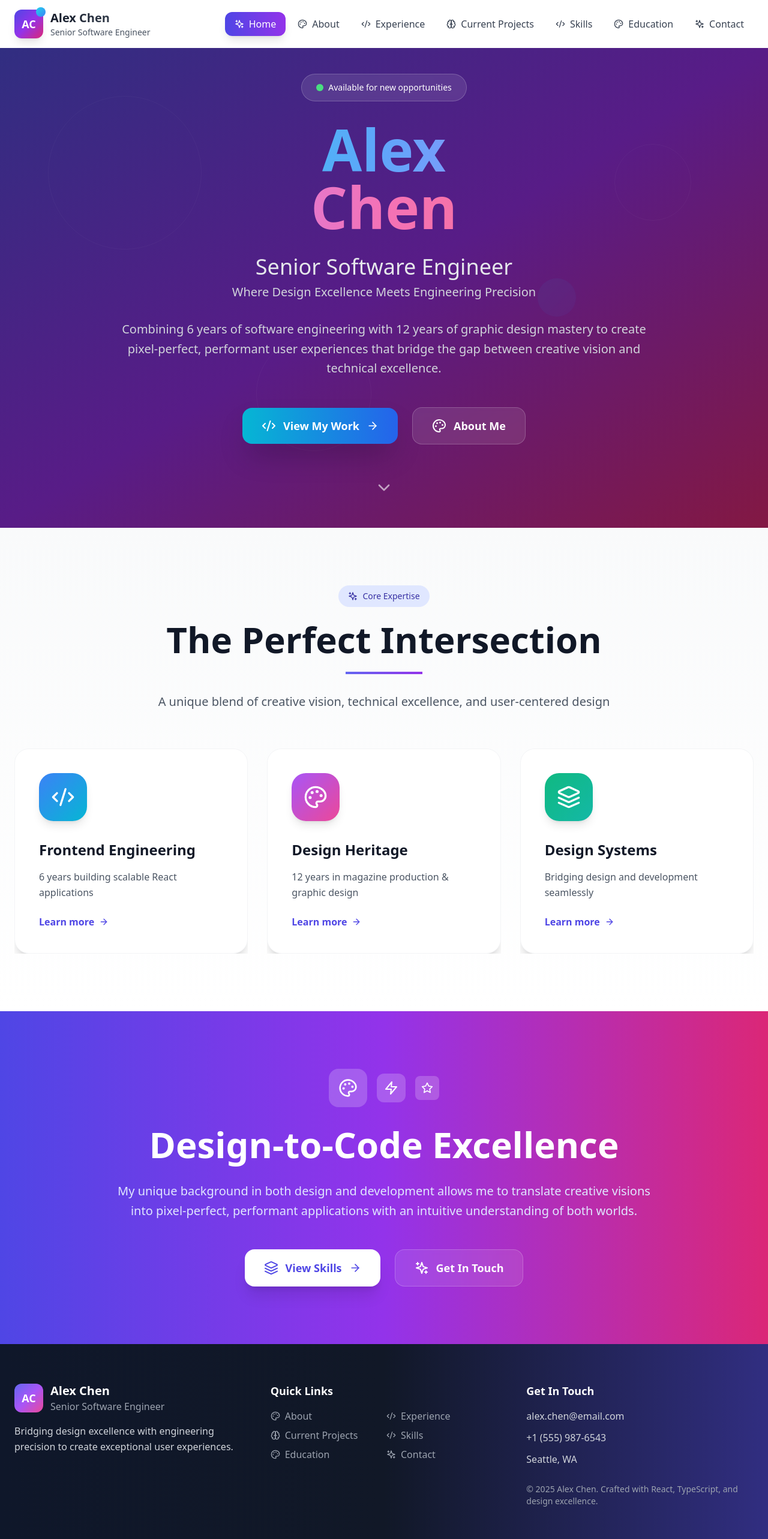
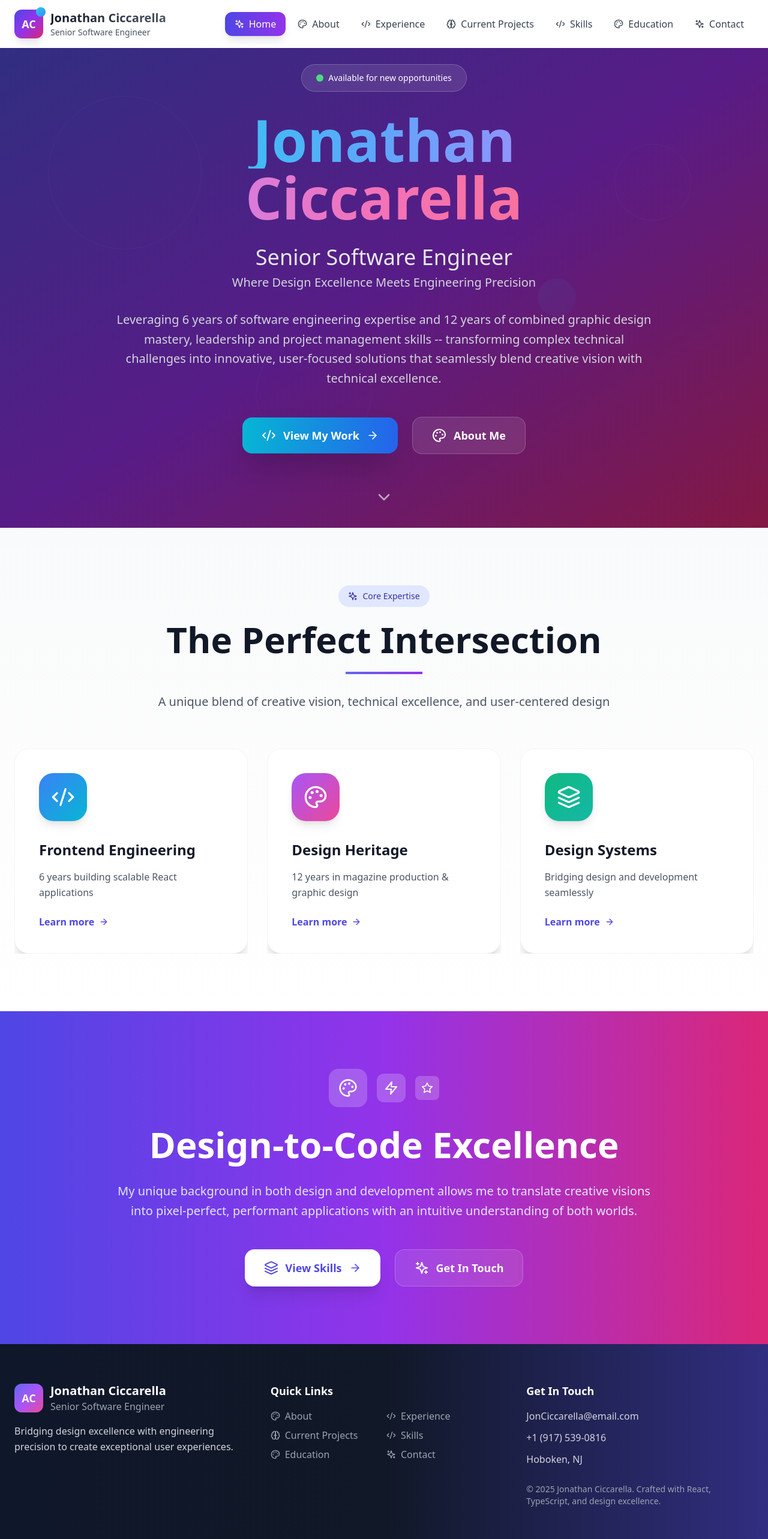
Before and after one commit to Jbx81/jc-resume, a React (Vite) app: page / in a window 1280 px wide. Shown: the top 2566 px of the page at 60% size. Built offline with nearby package versions, Linux system fonts and the light colour scheme.

Commit message:
feat: update my name and info

```diff
--- a/index.html
+++ b/index.html
@@ -4,7 +4,7 @@
     <meta charset="UTF-8" />
     <link rel="icon" type="image/svg+xml" href="/vite.svg" />
     <meta name="viewport" content="width=device-width, initial-scale=1.0" />
-    <title>Alex Chen - Senior Software Engineer</title>
+    <title>Jonathan Ciccarella - Senior Software Engineer</title>
     <meta name="description" content="Senior Software Engineer with frontend expertise and 12 years of graphic design experience. Bridging design and development to create exceptional user experiences.">
   </head>
   <body>
--- a/src/components/Layout.tsx
+++ b/src/components/Layout.tsx
@@ -1,4 +1,4 @@
-import React, { useState, useEffect } from 'react';
+import React, { useState,useEffect } from 'react';
 import { Link, useLocation } from 'react-router-dom';
 import { Menu, X, Code2, Palette, Brain, Sparkles } from 'lucide-react';
 
@@ -53,7 +53,7 @@ const Layout: React.FC<LayoutProps> = ({ children }) => {
               </div>
               <div className="hidden sm:block">
                 <div className="text-xl font-bold bg-gradient-to-r from-gray-900 to-gray-600 bg-clip-text text-transparent">
-                  Alex Chen
+                  Jonathan Ciccarella
                 </div>
                 <div className="text-sm text-gray-600 font-medium">Senior Software Engineer</div>
               </div>
@@ -134,7 +134,7 @@ const Layout: React.FC<LayoutProps> = ({ children }) => {
                   <span className="text-white font-bold text-lg">AC</span>
                 </div>
                 <div>
-                  <div className="text-xl font-bold">Alex Chen</div>
+                  <div className="text-xl font-bold">Jonathan Ciccarella</div>
                   <div className="text-gray-400">Senior Software Engineer</div>
                 </div>
               </div>
@@ -164,12 +164,12 @@ const Layout: React.FC<LayoutProps> = ({ children }) => {
             <div>
               <h3 className="text-lg font-semibold mb-4 text-white">Get In Touch</h3>
               <div className="space-y-3 text-gray-300">
-                <div>alex.chen@email.com</div>
-                <div>+1 (555) 987-6543</div>
-                <div>Seattle, WA</div>
+                <div>JonCiccarella@email.com</div>
+                <div>+1 (917) 539-0816</div>
+                <div>Hoboken, NJ</div>
                 <div className="pt-4">
                   <div className="text-sm text-gray-400">
-                    © 2025 Alex Chen. Crafted with React, TypeScript, and design excellence.
+                    © 2025 Jonathan Ciccarella. Crafted with React, TypeScript, and design excellence.
                   </div>
                 </div>
               </div>
--- /dev/null
+++ b/src/constants/personal.ts
@@ -0,0 +1 @@
+export const personalDescription = "Leveraging 6 years of software engineering expertise and 12 years of combined graphic design mastery, leadership and project management skills -- transforming complex technical challenges into innovative, user-focused solutions that seamlessly blend creative vision with technical excellence.";
--- a/src/pages/Home.tsx
+++ b/src/pages/Home.tsx
@@ -1,6 +1,9 @@
 import React from 'react';
 import { Link } from 'react-router-dom';
 import { ArrowRight, Code2, Palette, Layers, Sparkles, Zap, Star, ChevronDown } from 'lucide-react';
+
+import { personalDescription } from '../constants/personal';
+
 
 const Home = () => {
   const highlights = [
@@ -49,10 +52,10 @@ const Home = () => {
           {/* Main Heading */}
           <h1 className="text-6xl lg:text-8xl font-bold mb-8 leading-tight">
             <span className="block bg-gradient-to-r from-cyan-400 via-blue-400 to-purple-400 bg-clip-text text-transparent">
-              Alex
+              Jonathan
             </span>
             <span className="block bg-gradient-to-r from-purple-400 via-pink-400 to-rose-400 bg-clip-text text-transparent">
-              Chen
+              Ciccarella
             </span>
           </h1>
 
@@ -66,9 +69,7 @@ const Home = () => {
 
           {/* Description */}
           <p className="text-xl text-gray-300 max-w-4xl mx-auto leading-relaxed mb-12">
-            Combining 6 years of software engineering with 12 years of graphic design mastery
-            to create pixel-perfect, performant user experiences that bridge the gap between
-            creative vision and technical excellence.
+            {personalDescription}
           </p>
 
           {/* CTA Buttons */}
```
